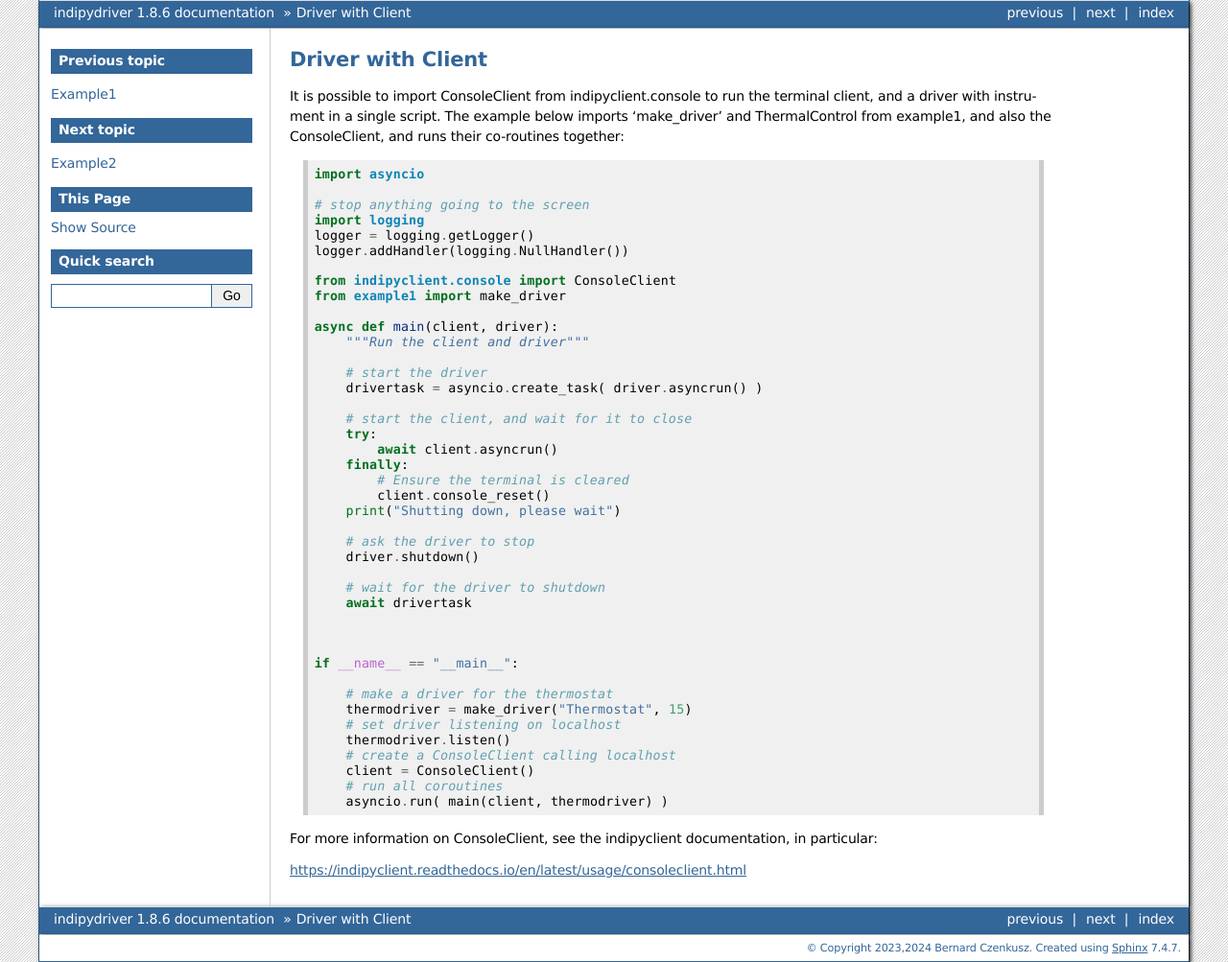
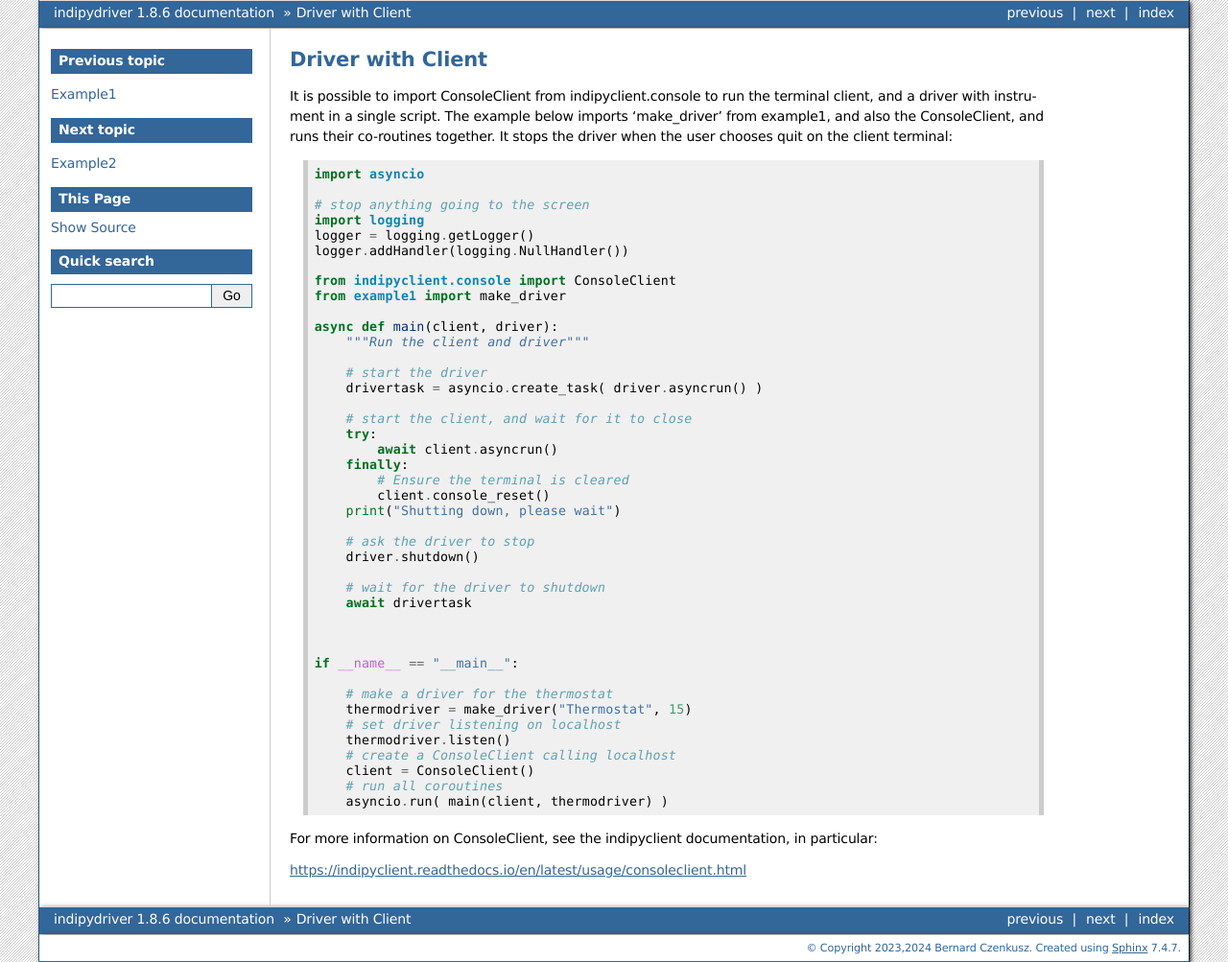
Before and after one commit to bernie-skipole/indipydriver, a Sphinx documentation site: the page built from docs/source/usage/clientwithdriver.rst, in a window 1280 px wide. Shown: the whole page at 96% size. Built offline with Sphinx 7.4.7, drawn with Linux system fonts in a browser that asks for light colours.

Commit message:
Doc change

```diff
--- a/docs/source/usage/clientwithdriver.rst
+++ b/docs/source/usage/clientwithdriver.rst
@@ -1,7 +1,7 @@
 Driver with Client
 ==================
 
-It is possible to import ConsoleClient from indipyclient.console to run the terminal client, and a driver with instrument in a single script. The example below imports 'make_driver' and ThermalControl from example1, and also the ConsoleClient, and runs their co-routines together::
+It is possible to import ConsoleClient from indipyclient.console to run the terminal client, and a driver with instrument in a single script. The example below imports 'make_driver' from example1, and also the ConsoleClient, and runs their co-routines together. It stops the driver when the user chooses quit on the client terminal::
 
     import asyncio
 
```
